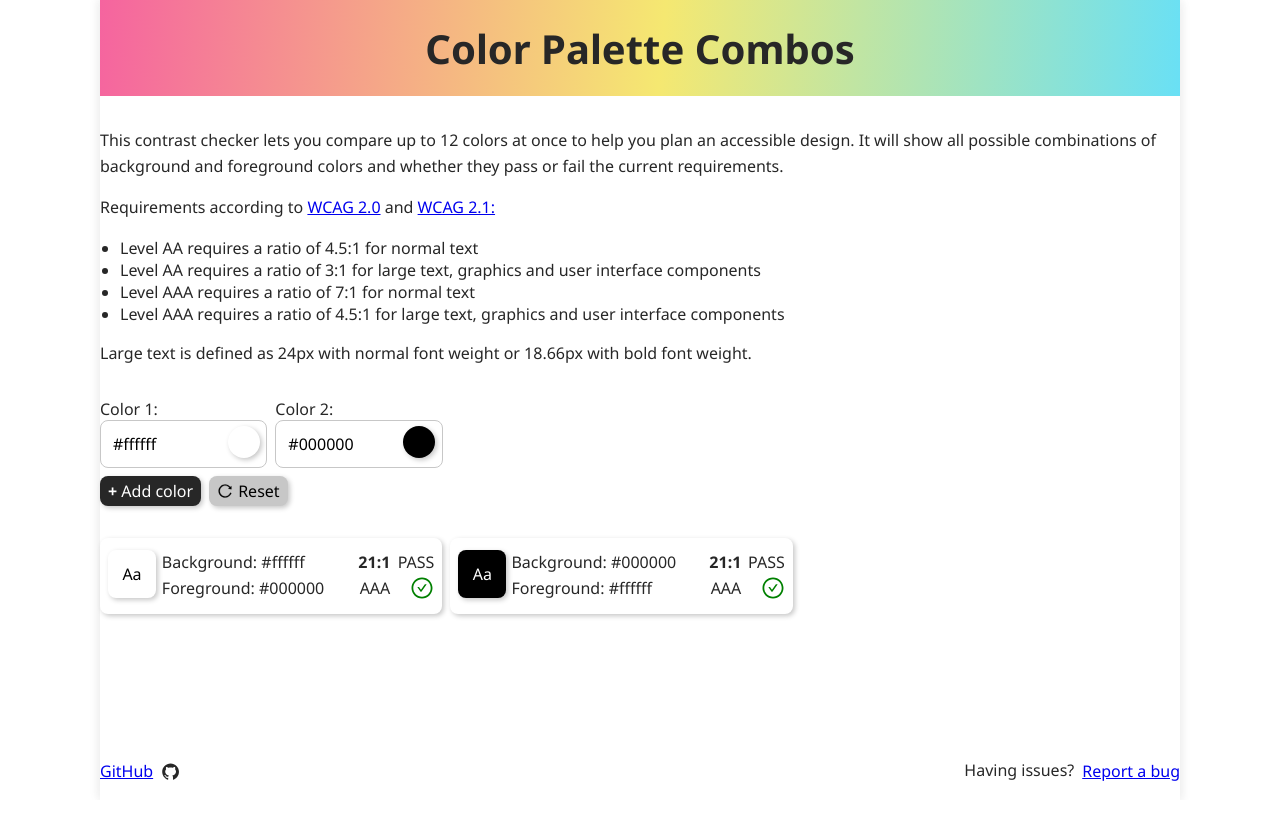
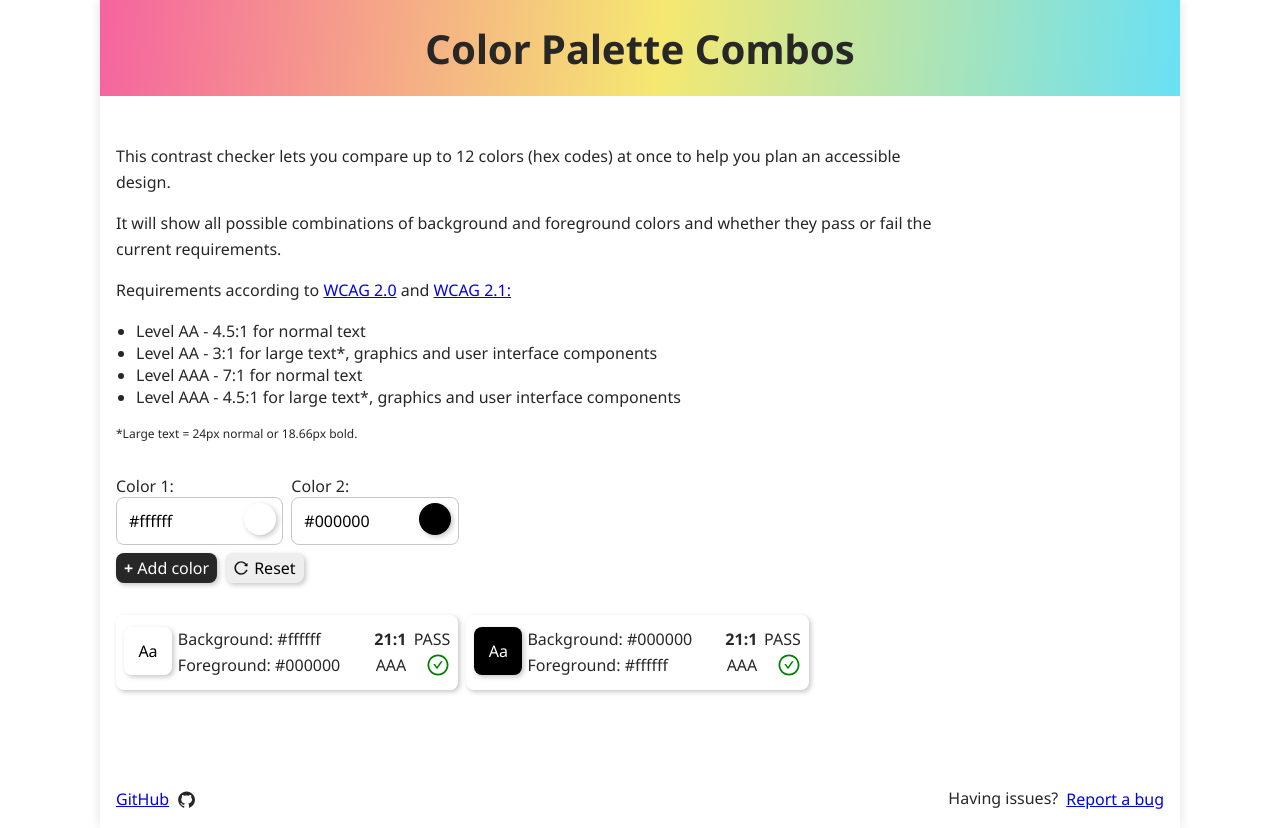
Before and after one commit to AccessibleForAll/ColorPaletteCombos, a React (Create React App) app: page / in a window 1280 px wide. Before the commit the page ends 800 px from the top, so only its background shows below. Built offline with nearby package versions, Linux system fonts and the light colour scheme.

Commit message:
Improve styling and update instructions

```diff
--- a/src/App.css
+++ b/src/App.css
@@ -2,14 +2,22 @@
 
 /*App*/
 .appContainer {
-	margin: 0;
 	display: flex;
 	flex-direction: column;
 	box-shadow: 2px 2px 10px var(--lightGrey), -2px -2px 10px var(--lightGrey);
 }
 
+.main {
+	padding: 16px;
+}
+
 .instructionsContainer {
 	margin: 2rem 0;
+	max-width: 90ch;
+}
+
+.small-ptext {
+	font-size: 0.75rem;
 }
 
 .instructionsContainer p,
@@ -21,11 +29,12 @@
 	margin-left: 20px;
 }
 
-.colorInputContainer {
+.sectionContainer {
 	display: flex;
 	gap: 0.5rem;
 	flex-wrap: wrap;
 }
+
 
 .addColorInputBtnContainer {
 	display: flex;
@@ -37,7 +46,7 @@
 	color: #ffffff;
 }
 .addColorInputBtnContainer .resetBtn {
-	background-color: var(--grey);
+	background-color: var(--lightGrey);
 	color: #000;
 	display: flex;
 	align-items: center;
@@ -45,26 +54,6 @@
 }
 .resetIcon {
 	stroke-width: 15px;
-}
-
-.contrastInfoCardsContainer {
-	display: flex;
-	gap: 0.5rem;
-	flex-wrap: wrap;
-}
-
-/* Delete button */
-.deleteButton {
-	position: absolute;
-	top: 0.95rem;
-	left: 158px;
-	background: white;
-	border-radius: var(--borderRadius);
-	height: 1rem;
-	padding: 0;
-	box-shadow: none;
-	display: flex;
-	align-items: center;
 }
 
 .sr-only {
--- a/src/App.jsx
+++ b/src/App.jsx
@@ -51,10 +51,13 @@ function App() {
 			<main className="main">
 				<section className="instructionsContainer">
 					<p>
-						This contrast checker lets you compare up to 12 colors at once to
-						help you plan an accessible design. It will show all possible
-						combinations of background and foreground colors and whether they
-						pass or fail the current requirements.
+						This contrast checker lets you compare up to 12 colors (hex codes)
+						at once to help you plan an accessible design.
+					</p>
+
+					<p>
+						It will show all possible combinations of background and foreground
+						colors and whether they pass or fail the current requirements.
 					</p>
 					<p>
 						Requirements according to{" "}
@@ -67,23 +70,22 @@ function App() {
 						</a>
 					</p>
 					<ul className="wcagRequirementsList">
-						<li>Level AA requires a ratio of 4.5:1 for normal text</li>
+						<li>Level AA - 4.5:1 for normal text</li>
 						<li>
-							Level AA requires a ratio of 3:1 for large text, graphics and user
-							interface components
+							Level AA - 3:1 for large text*, graphics and user interface
+							components
 						</li>
-						<li>Level AAA requires a ratio of 7:1 for normal text</li>
+						<li>Level AAA - 7:1 for normal text</li>
 						<li>
-							Level AAA requires a ratio of 4.5:1 for large text, graphics and
-							user interface components
+							Level AAA - 4.5:1 for large text*, graphics and user interface
+							components
 						</li>
 					</ul>
-					<p>
-						Large text is defined as 24px with normal font weight or 18.66px
-						with bold font weight.
+					<p className="small-ptext">
+						*Large text = 24px normal or 18.66px bold.
 					</p>
 				</section>
-				<section className="colorInputContainer">
+				<section className="sectionContainer">
 					{colors.map((obj, i) => (
 						<ColorInput
 							key={i}
@@ -107,7 +109,7 @@ function App() {
 					</button>
 				</div>
 				<section>
-					<ul className="contrastInfoCardsContainer">
+					<ul className="sectionContainer">
 						{colorCombinations.map((colorObj, index) => (
 							<ContrastInfoCard
 								key={`${index}`}
--- a/src/components/ColorInput/ColorInput.jsx
+++ b/src/components/ColorInput/ColorInput.jsx
@@ -32,7 +32,7 @@ const ColorInput = ({
 				/>
 				{colorsLength > 2 ? (
 					<button
-						className="deleteButton"
+						className={styles.deleteButton}
 						aria-label={`delete input ${inputId}`}
 						onClick={() => handleDelete(inputId - 1)}>
 						<AiOutlineCloseCircle color="grey" />
--- a/src/components/ColorInput/ColorInput.module.css
+++ b/src/components/ColorInput/ColorInput.module.css
@@ -17,3 +17,17 @@
 	top: 1.75rem;
 	z-index: 1;
 }
+
+/* Delete button */
+.deleteButton {
+	position: absolute;
+	top: 0.95rem;
+	left: 158px;
+	background: white;
+	border-radius: var(--borderRadius);
+	height: 1rem;
+	padding: 0;
+	box-shadow: none;
+	display: flex;
+	align-items: center;
+}
--- a/src/components/Footer/Footer.module.css
+++ b/src/components/Footer/Footer.module.css
@@ -2,7 +2,7 @@
 /* Footer Component */
 .footer {
 	margin-top: auto;
-	padding: 5rem 0 1rem 0;
+	padding: 5rem 1rem 1rem 1rem;
 	display: flex;
 	justify-content: space-between;
 	font-family: inherit;
```
